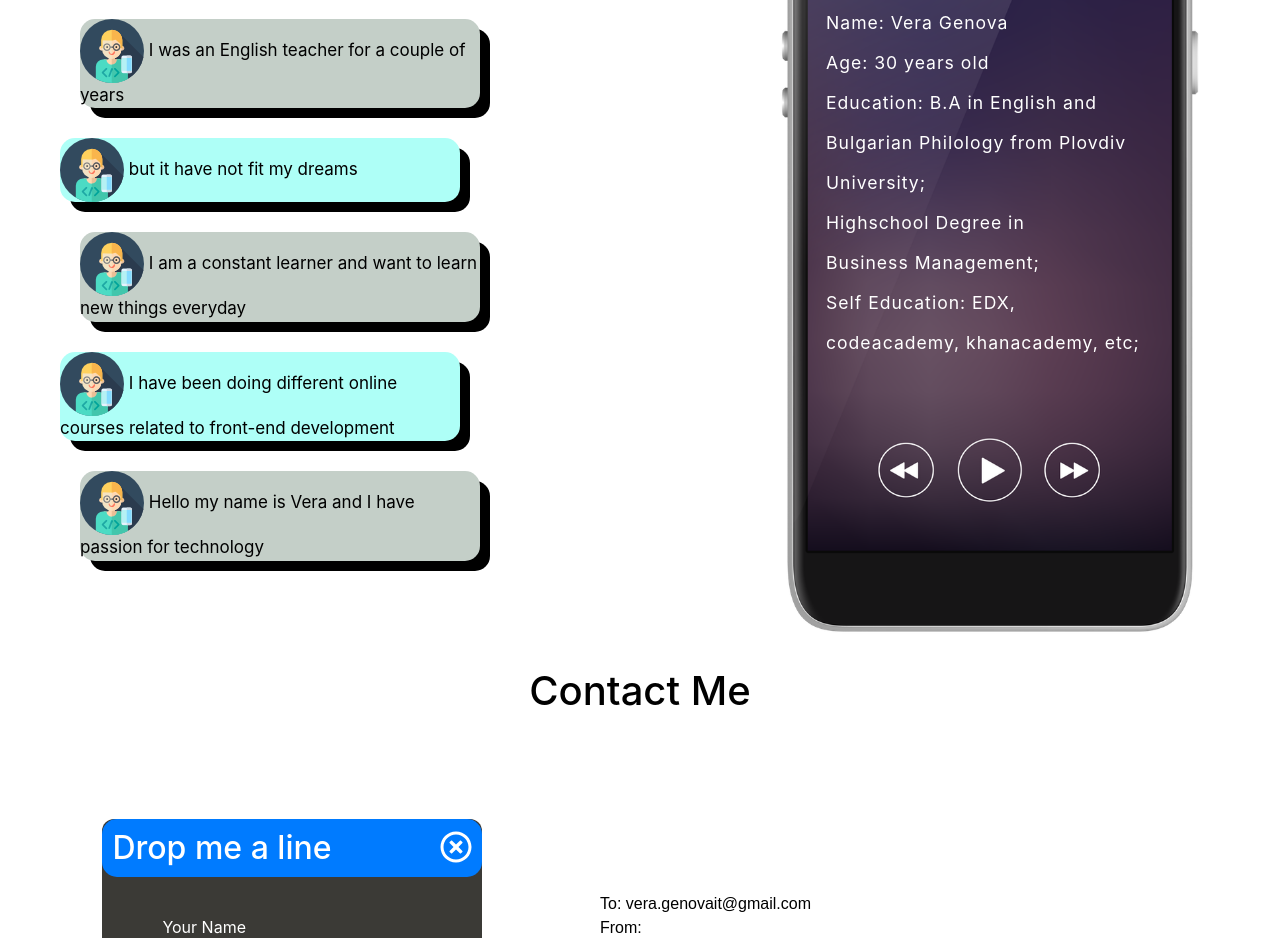
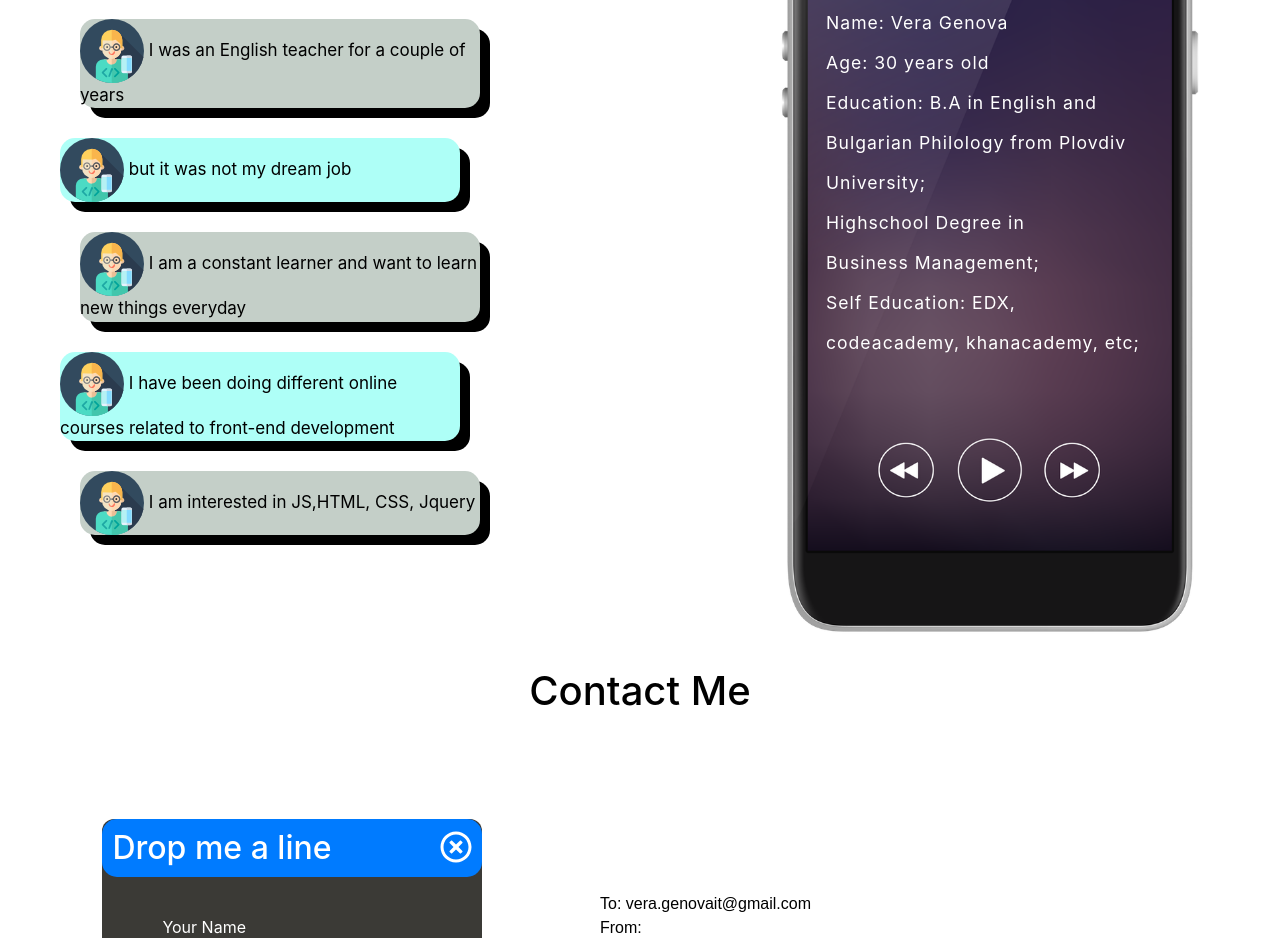
Before and after one commit to veraeg/portfolio, a plain HTML site: page index.html in a window 1280 px wide. Shown: the part 1333-2271 px from the top of the page. Drawn offline with nearby package versions, Linux system fonts and the light colour scheme.

Commit message:
fixed some typos

```diff
--- a/index.html
+++ b/index.html
@@ -39,10 +39,10 @@
 
 <div class="text"><p><img src="pr.png"/> Hello my name is Vera and I have passion for technology </p>
 <p><img src="pr.png"/> I was an English teacher for a couple of years </p>
-<p><img src="pr.png"/> but it have not fit my dreams  </p>
+<p><img src="pr.png"/> but it was not my dream job  </p>
 <p><img src="pr.png"/> I am a constant learner and want to learn new things everyday </p>
 <p><img src="pr.png"/> I have been doing different online courses related to front-end development </p>
-<p><img src="pr.png"/> Hello my name is Vera and I have passion for technology </p>
+<p><img src="pr.png"/> I am interested in JS,HTML, CSS, Jquery </p>
 </div>
 
 
```
